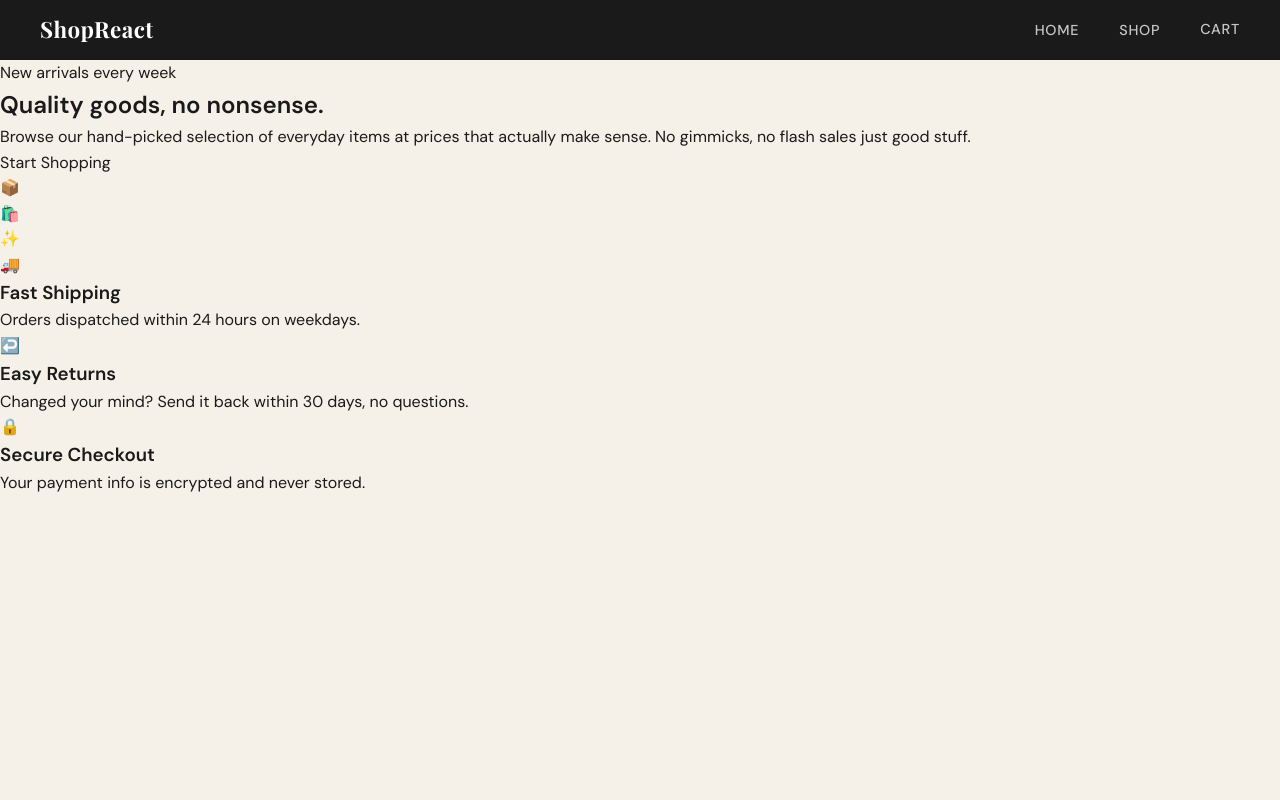
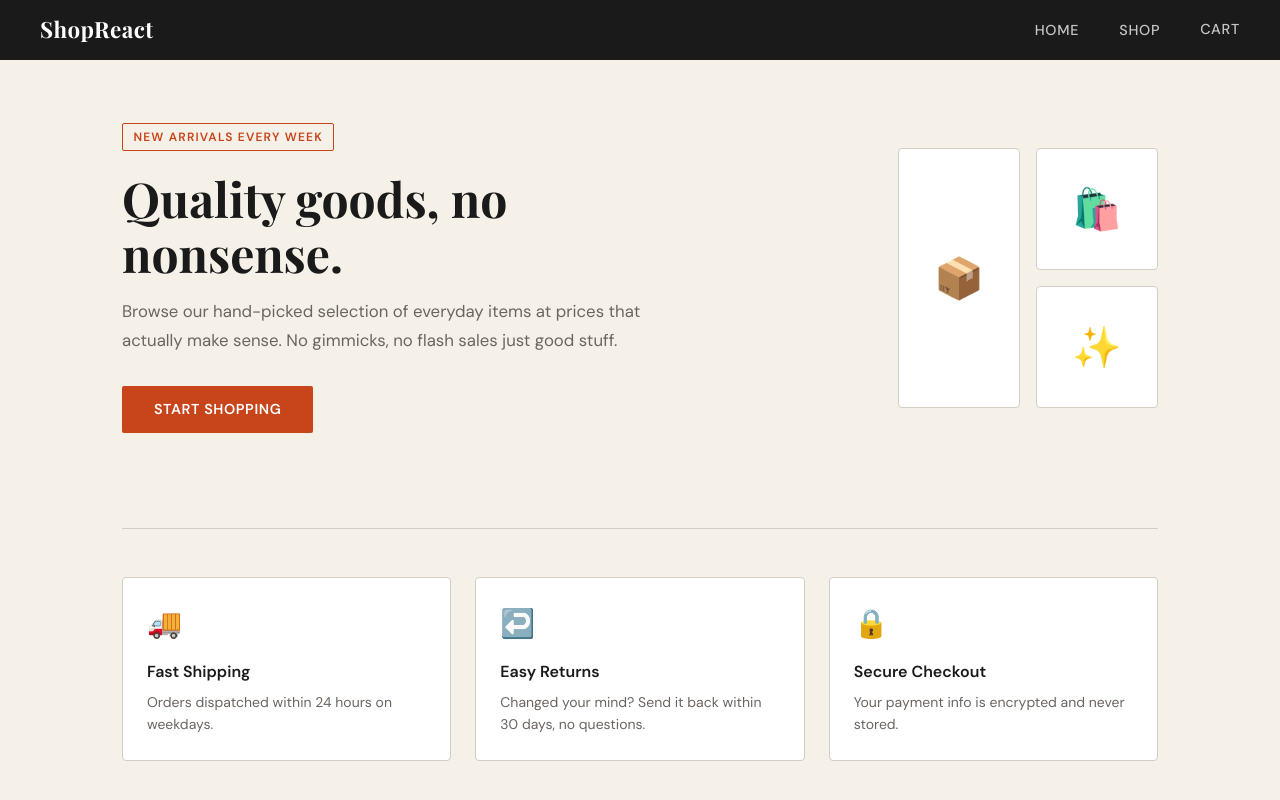
Before and after one commit to MikeBuckets2/shopping-cart, a React (Vite) app: page / in a window 1280 px wide. Shown: the top 800 px of the page. Built offline with nearby package versions, Linux system fonts and the light colour scheme.

Commit message:
style: home page

```diff
--- a/src/styles/Home.css
+++ b/src/styles/Home.css
@@ -0,0 +1,130 @@
+.home {
+  max-width: 1100px;
+  margin: 0 auto;
+  padding: 3rem 2rem;
+}
+
+.hero {
+  display: flex;
+  align-items: center;
+  justify-content: space-between;
+  gap: 3rem;
+  margin-bottom: 5rem;
+  min-height: 340px;
+}
+
+.hero-text {
+  flex: 1;
+  max-width: 520px;
+}
+
+.hero-tag {
+  display: inline-block;
+  font-size: 0.75rem;
+  font-weight: 600;
+  letter-spacing: 0.1em;
+  text-transform: uppercase;
+  color: var(--accent);
+  border: 1px solid var(--accent);
+  padding: 0.2rem 0.65rem;
+  border-radius: 2px;
+  margin-bottom: 1.25rem;
+}
+
+.hero-text h1 {
+  font-family: var(--font-display);
+  font-size: 3rem;
+  line-height: 1.15;
+  margin-bottom: 1rem;
+}
+
+.hero-text p {
+  color: var(--text-muted);
+  font-size: 1.05rem;
+  margin-bottom: 2rem;
+  line-height: 1.7;
+}
+
+.hero-btn {
+  display: inline-block;
+  background-color: var(--accent);
+  color: #fff;
+  padding: 0.75rem 2rem;
+  font-weight: 600;
+  font-size: 0.9rem;
+  letter-spacing: 0.04em;
+  text-transform: uppercase;
+  border-radius: 2px;
+  transition: background-color 0.15s;
+}
+
+.hero-btn:hover {
+  background-color: var(--accent-dark);
+}
+
+.hero-visual {
+  flex-shrink: 0;
+  display: grid;
+  grid-template-columns: 1fr 1fr;
+  grid-template-rows: 1fr 1fr;
+  gap: 1rem;
+  width: 260px;
+  height: 260px;
+}
+
+.hero-box {
+  background-color: var(--surface);
+  border: 1px solid var(--border);
+  border-radius: 4px;
+  display: flex;
+  align-items: center;
+  justify-content: center;
+  font-size: 2.5rem;
+}
+
+.box-1 { grid-column: 1; grid-row: 1 / 3; }
+.box-2 { grid-column: 2; grid-row: 1; }
+.box-3 { grid-column: 2; grid-row: 2; }
+
+.features {
+  display: grid;
+  grid-template-columns: repeat(3, 1fr);
+  gap: 1.5rem;
+  border-top: 1px solid var(--border);
+  padding-top: 3rem;
+}
+
+.feature-card {
+  padding: 1.5rem;
+  background-color: var(--surface);
+  border: 1px solid var(--border);
+  border-radius: 4px;
+}
+
+.feature-icon {
+  font-size: 1.75rem;
+  display: block;
+  margin-bottom: 0.75rem;
+}
+
+.feature-card h3 {
+  font-size: 1rem;
+  font-weight: 600;
+  margin-bottom: 0.4rem;
+}
+
+.feature-card p {
+  font-size: 0.875rem;
+  color: var(--text-muted);
+  line-height: 1.6;
+}
+
+@media (max-width: 700px) {
+  .hero {
+    flex-direction: column;
+    text-align: center;
+  }
+  .hero-text h1 { font-size: 2.1rem; }
+  .hero-visual { width: 200px; height: 200px; }
+  .features { grid-template-columns: 1fr; }
+}
```
